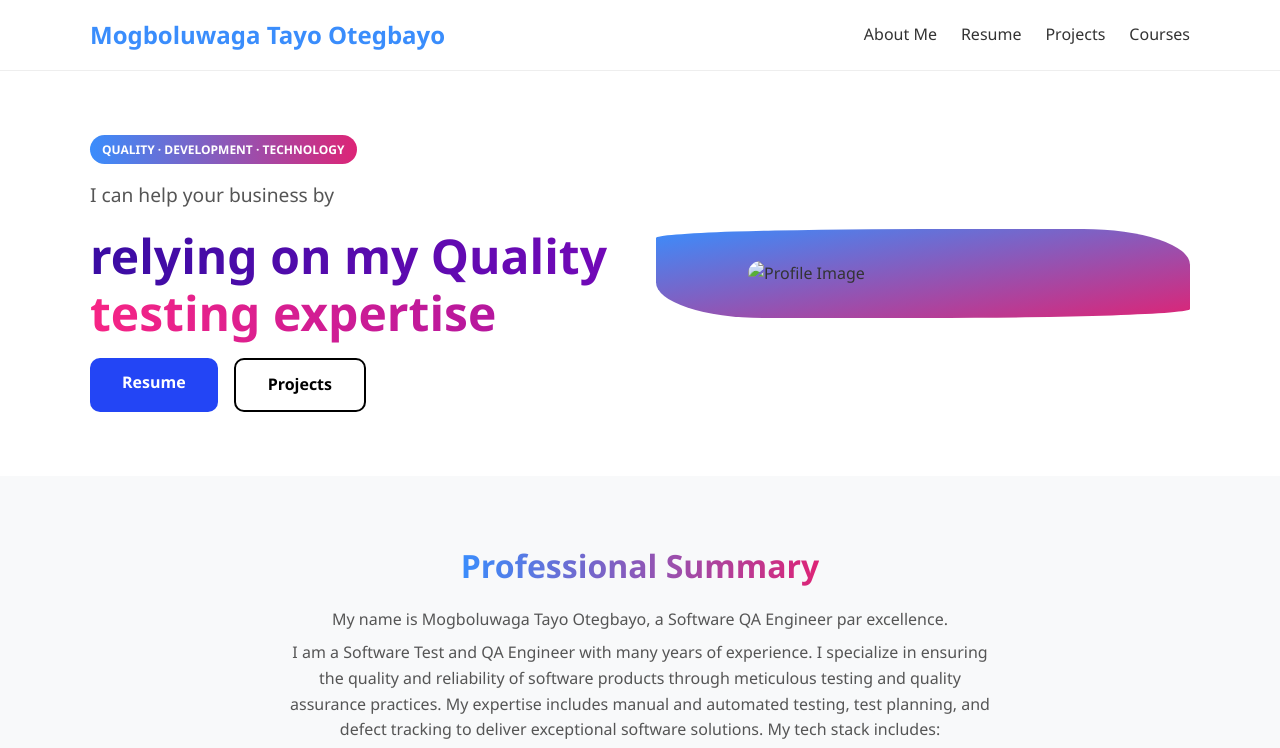
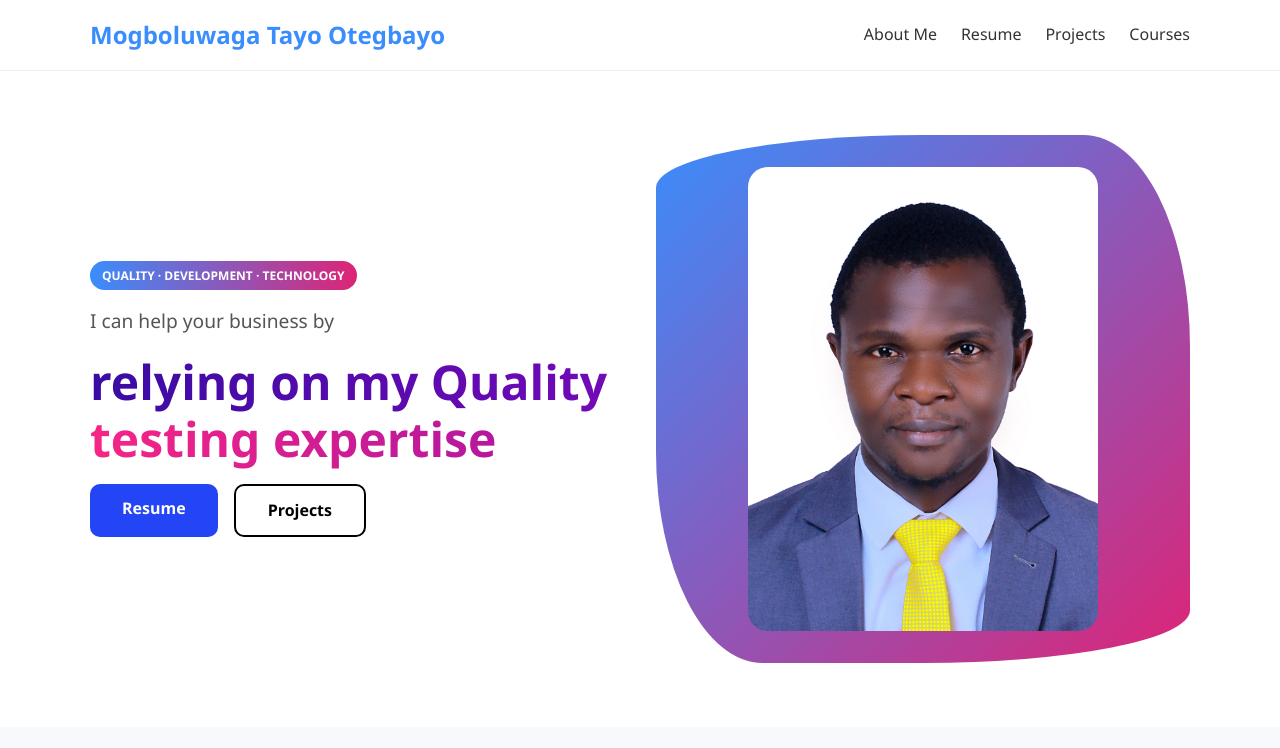
Before and after one commit to TayoOtegbayo/website, a plain HTML site: page index.html in a window 1280 px wide. Shown: the top 748 px of the page. Drawn offline with Linux system fonts and the light colour scheme.

Commit message:
Update index.html

```diff
--- a/index.html
+++ b/index.html
@@ -48,7 +48,7 @@
         </div>
         <div class="hero-image">
           <div class="bg-shape">
-            <img src="./assets/My passport Photo.jpeg" alt="Profile Image" />
+            <img src="./My_passport_Photo.jpeg" alt="Profile Image" />
           </div>
         </div>
       </div>
```
